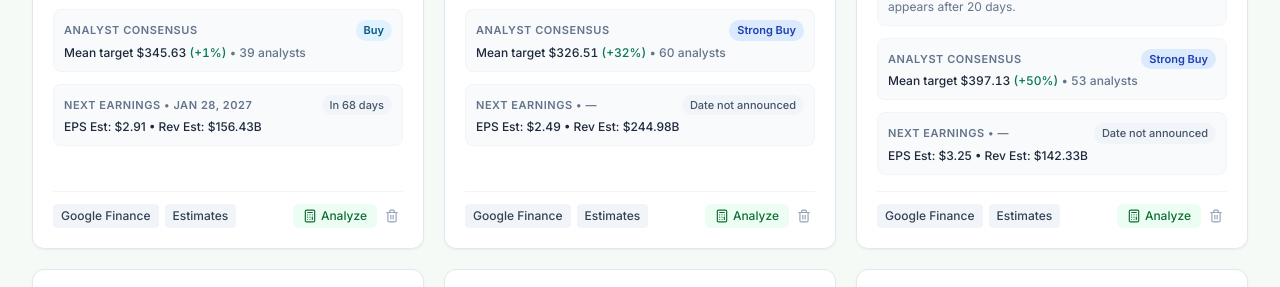
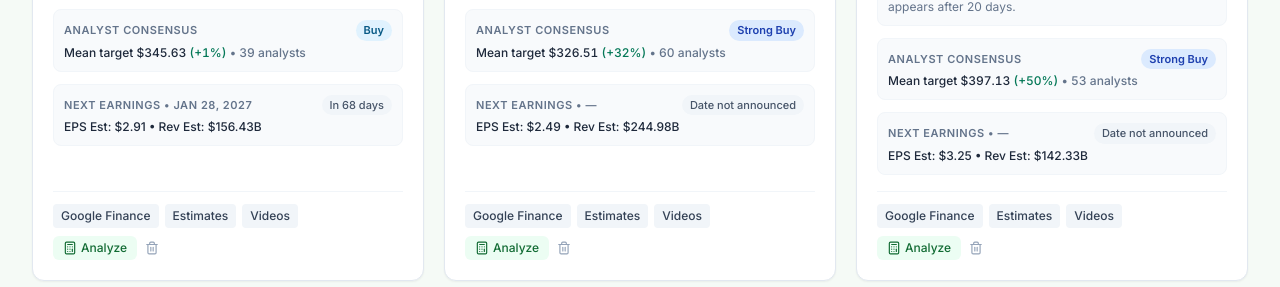
Before and after one commit to brennanmatthewclark/Stock-website, a plain HTML site: page index.html in a window 1280 px wide. Shown: the part 589-876 px from the top of the page. Drawn offline with nearby package versions, Linux system fonts and the light colour scheme.

Commit message:
Add Videos link (newest YouTube videos) to each stock card
Co-Authored-By: Claude Sonnet 5.5 <noreply@anthropic.com>
Claude-Session: https://claude.ai/code/session_01MawExhWP3YBqzgBU726rN8

```diff
--- a/index.html
+++ b/index.html
@@ -636,10 +636,11 @@
             </div>
           </div>
 
-          <div class="pt-3 border-t border-slate-100 flex items-center justify-between text-xs">
+          <div class="pt-3 border-t border-slate-100 flex flex-wrap items-center justify-between gap-y-2 text-xs">
             <div class="flex items-center gap-1.5">
               <a href="https://www.google.com/finance/quote/${encodeURIComponent(s.financeSlug || s.ticker + ':NASDAQ')}" target="_blank" rel="noopener noreferrer" class="px-2 py-1 rounded bg-slate-100 hover:bg-brand-50 text-slate-700 hover:text-brand-700 font-medium">Google Finance</a>
               <a href="https://stockanalysis.com/stocks/${encodeURIComponent(s.saSlug || s.ticker.toLowerCase())}/forecast/" target="_blank" rel="noopener noreferrer" class="px-2 py-1 rounded bg-slate-100 hover:bg-brand-50 text-slate-700 hover:text-brand-700 font-medium">Estimates</a>
+              <a href="https://www.youtube.com/results?search_query=${encodeURIComponent(s.ticker + ' stock')}&sp=CAI%3D" target="_blank" rel="noopener noreferrer" class="px-2 py-1 rounded bg-slate-100 hover:bg-brand-50 text-slate-700 hover:text-brand-700 font-medium" title="Newest YouTube videos about ${esc(s.ticker)}">Videos</a>
             </div>
             <div class="flex items-center gap-1">
               <button type="button" data-analyze-ticker="${esc(s.ticker)}" class="px-2.5 py-1 rounded-md text-brand-700 bg-brand-50 hover:bg-brand-100 font-medium flex items-center gap-1">
```
